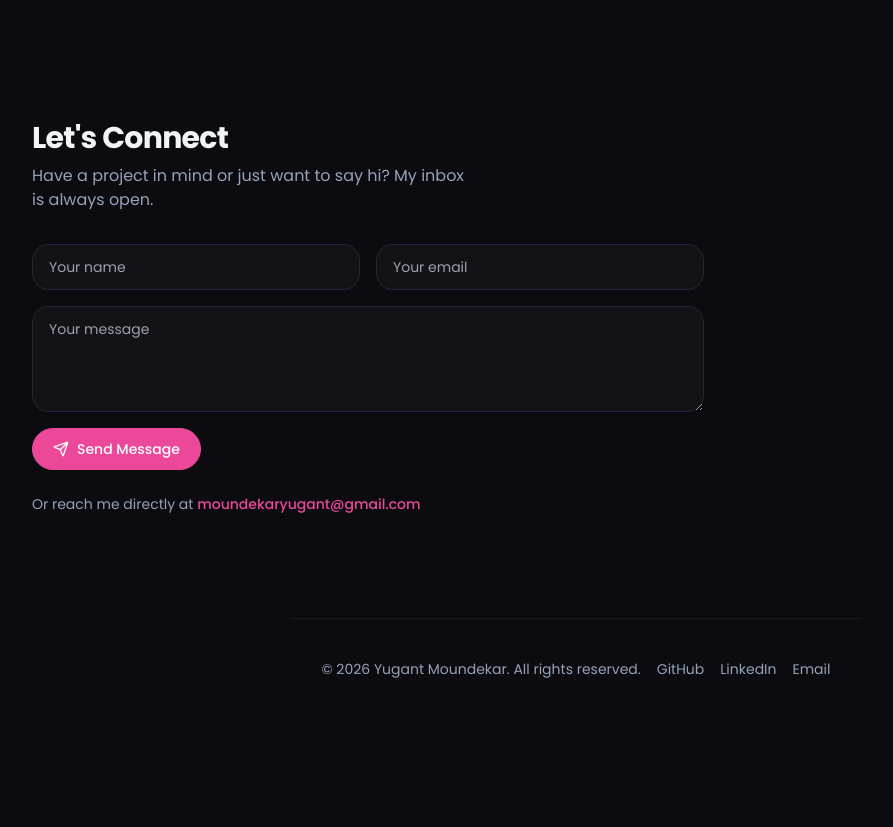
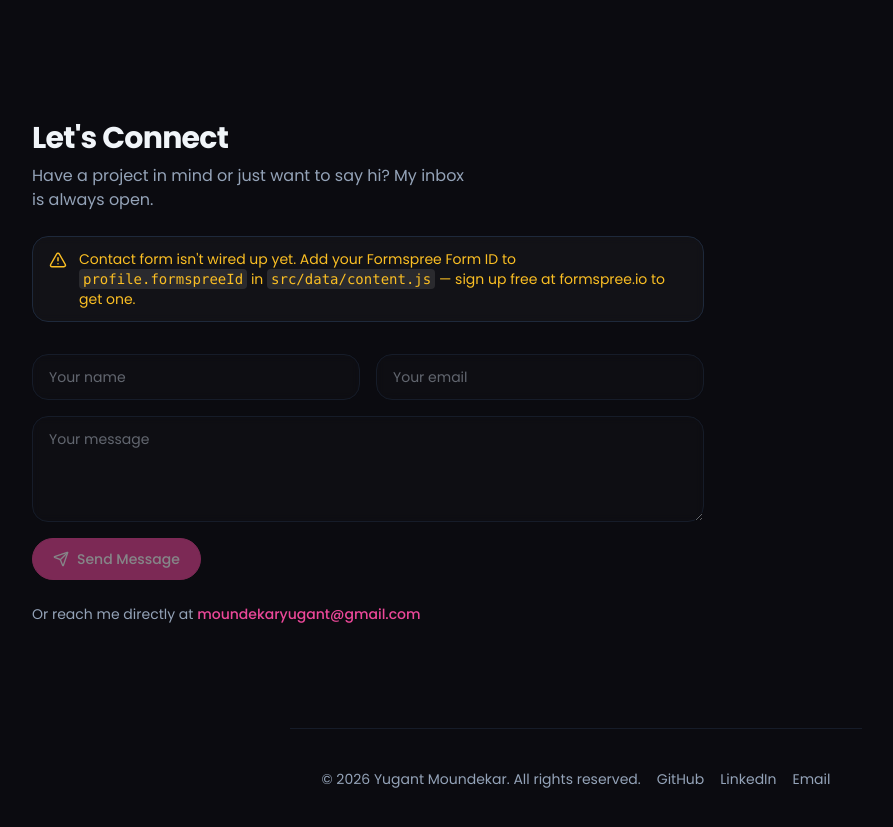
Before and after one commit to YugantMoundekar/portfolio-website, a React (Vite) app in the folder portfolio/: page / in a window 1280 px wide. Shown: the part 680-1507 px from the top of the page, without its empty margins (64-957 px from the left). Before the commit the page ends 1399 px from the top, so only its background shows below. Built offline with nearby package versions, Linux system fonts and the light colour scheme.

Commit message:
Wire up Contact form with Formspree for real email delivery

```diff
--- a/portfolio/package.json
+++ b/portfolio/package.json
@@ -10,6 +10,7 @@
     "lint": "eslint ."
   },
   "dependencies": {
+    "@formspree/react": "^3.0.0",
     "framer-motion": "^11.11.17",
     "lucide-react": "^0.462.0",
     "react": "^18.3.1",
--- a/portfolio/src/components/Contact.jsx
+++ b/portfolio/src/components/Contact.jsx
@@ -1,17 +1,11 @@
-import { useState } from 'react'
-import { Send } from 'lucide-react'
+import { useForm } from '@formspree/react'
+import { Send, AlertTriangle, CheckCircle2 } from 'lucide-react'
 import { profile } from '../data/content.js'
 
+const isConfigured = profile.formspreeId && profile.formspreeId !== 'YOUR_FORM_ID'
+
 export default function Contact() {
-  const [status, setStatus] = useState('idle')
-
-  const handleSubmit = (e) => {
-    e.preventDefault()
-    // Hook this up to a service like Formspree, EmailJS, or your own API.
-    setStatus('sent')
-    setTimeout(() => setStatus('idle'), 3000)
-    e.target.reset()
-  }
+  const [state, handleSubmit] = useForm(isConfigured ? profile.formspreeId : 'unconfigured')
 
   return (
     <section id="contact" className="mt-28">
@@ -20,35 +14,58 @@ export default function Contact() {
         Have a project in mind or just want to say hi? My inbox is always open.
       </p>
 
+      {!isConfigured && (
+        <div className="mt-6 max-w-2xl flex items-start gap-3 card border-amber-400/40 bg-amber-400/5 px-4 py-3 text-sm text-amber-600 dark:text-amber-400">
+          <AlertTriangle size={18} className="shrink-0 mt-0.5" />
+          <span>
+            Contact form isn't wired up yet. Add your Formspree Form ID to{' '}
+            <code className="px-1 py-0.5 rounded bg-black/10 dark:bg-white/10">profile.formspreeId</code> in{' '}
+            <code className="px-1 py-0.5 rounded bg-black/10 dark:bg-white/10">src/data/content.js</code> — sign up
+            free at formspree.io to get one.
+          </span>
+        </div>
+      )}
+
+      {isConfigured && state.succeeded ? (
+        <div className="mt-8 max-w-2xl flex items-center gap-3 card border-green-400/40 bg-green-400/5 px-5 py-6 text-green-600 dark:text-green-400">
+          <CheckCircle2 size={22} className="shrink-0" />
+          <p className="font-medium">Thanks for reaching out! I'll get back to you soon.</p>
+        </div>
+      ) : (
         <form onSubmit={handleSubmit} className="mt-8 grid sm:grid-cols-2 gap-4 max-w-2xl">
           <input
             required
             type="text"
             name="name"
             placeholder="Your name"
-          className="card px-4 py-3 text-sm bg-transparent outline-none focus:border-accent-pink"
+            disabled={!isConfigured}
+            className="card px-4 py-3 text-sm bg-transparent outline-none focus:border-accent-pink disabled:opacity-60"
           />
           <input
             required
             type="email"
             name="email"
             placeholder="Your email"
-          className="card px-4 py-3 text-sm bg-transparent outline-none focus:border-accent-pink"
+            disabled={!isConfigured}
+            className="card px-4 py-3 text-sm bg-transparent outline-none focus:border-accent-pink disabled:opacity-60"
           />
           <textarea
             required
             name="message"
             placeholder="Your message"
             rows={4}
-          className="card px-4 py-3 text-sm bg-transparent outline-none focus:border-accent-pink sm:col-span-2"
+            disabled={!isConfigured}
+            className="card px-4 py-3 text-sm bg-transparent outline-none focus:border-accent-pink sm:col-span-2 disabled:opacity-60"
           />
           <button
             type="submit"
-          className="pill-btn sm:col-span-2 justify-center border-accent-pink bg-accent-pink text-white hover:opacity-90 w-fit"
+            disabled={!isConfigured || state.submitting}
+            className="pill-btn sm:col-span-2 justify-center border-accent-pink bg-accent-pink text-white hover:opacity-90 w-fit disabled:opacity-50 disabled:cursor-not-allowed"
           >
-          <Send size={16} /> {status === 'sent' ? 'Message Sent!' : 'Send Message'}
+            <Send size={16} /> {state.submitting ? 'Sending...' : 'Send Message'}
           </button>
         </form>
+      )}
 
       <p className="mt-6 text-sm text-slate-500 dark:text-slate-400">
         Or reach me directly at{' '}
--- a/portfolio/src/data/content.js
+++ b/portfolio/src/data/content.js
@@ -13,6 +13,10 @@ export const profile = {
     "I'm a 24-year-old technology enthusiast based in Pune, with a growing career at the intersection of IT operations and cloud infrastructure. I thrive on solving problems end-to-end — from diagnosing tricky enterprise issues under tight SLAs to architecting and shipping my own web projects using React, Java, and Spring Boot. My time working across Microsoft Azure, AWS, and enterprise support systems has sharpened my ability to stay calm under pressure and communicate clearly with people at every level. I'm someone who genuinely enjoys the climb — whether that's learning a new cloud service, untangling a stubborn bug, or exploring a mountain trail on my motorcycle on weekends. I've collaborated with startups and individuals across the globe, and I'm always looking for the next challenge that pushes me a little further outside my comfort zone.",
   quote: 'Ever tried. Ever failed. No matter. Try again. Fail again. Fail better.',
   resumeUrl: '/resume.pdf',
+  // Contact form delivery: sign up free at https://formspree.io, click "+ New Form",
+  // set the recipient email to yours, then paste the 8-character Form ID below.
+  // Until you do, the contact form will show a setup notice instead of submitting.
+  formspreeId: 'YOUR_FORM_ID',
   socials: [
     { label: 'GitHub', url: 'https://github.com/YugantMoundekar' },
     { label: 'LinkedIn', url: 'https://www.linkedin.com/in/yugantmoundekar' },
```
Also changed, not shown: 2 other files (tests, documents, lock files or other folders). Lines whose indentation alone changed are shown as unchanged.
